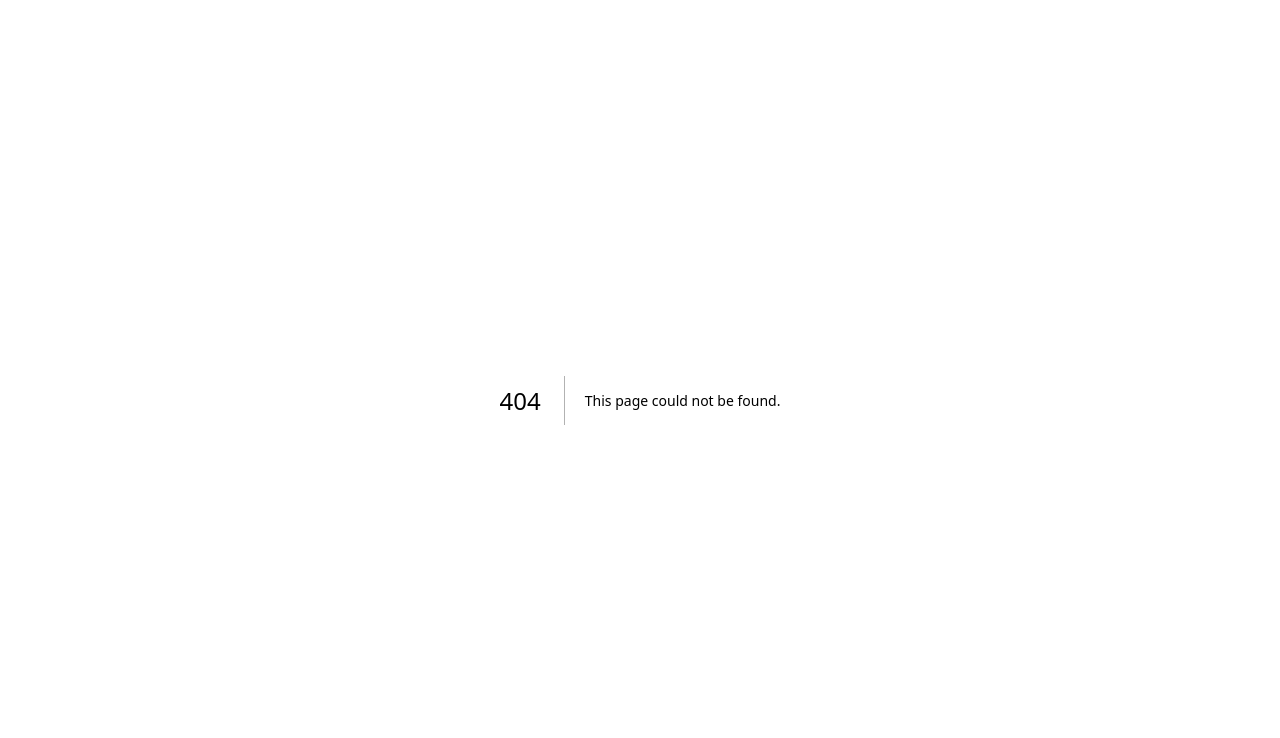
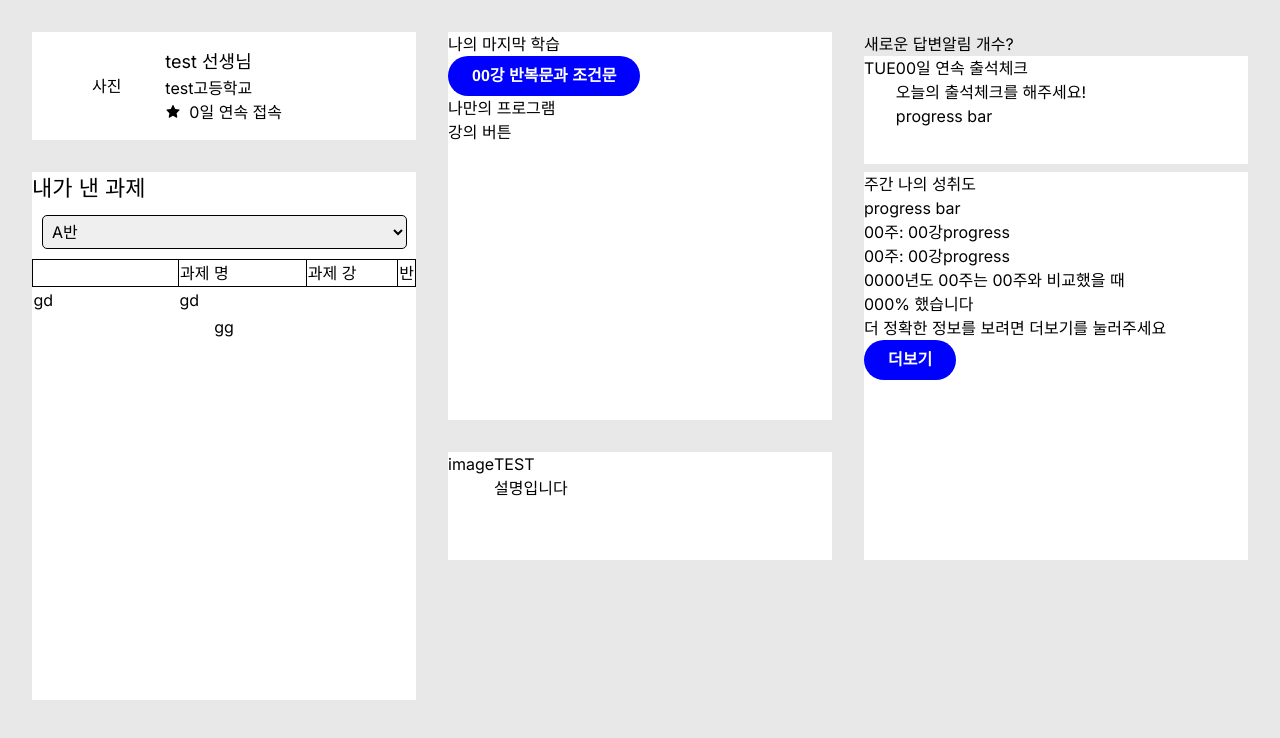
Before and after one commit to Geupjo-Hackathon/KoreanTiger-FE, a Next.js app: page /teacher in a window 1280 px wide. Before the commit this address had no page. Shown: the top 738 px of the page. Built offline with nearby package versions, Linux system fonts and the light colour scheme.

Commit message:
feature :: 선생님 페이지 작업 중

```diff
--- a/package.json
+++ b/package.json
@@ -21,6 +21,7 @@
     "react": "18.2.0",
     "react-dom": "18.2.0",
     "react-icons": "^4.11.0",
+    "styled-components": "^6.0.8",
     "typescript": "5.2.2"
   },
   "devDependencies": {
--- /dev/null
+++ b/src/app/teacher/page.js
@@ -0,0 +1,35 @@
+"use client";
+import Profile from "@/components/common/profile/Profile";
+import Learning from "@/components/student/main/Learning";
+import Alert from "@/components/common/alert/Alert";
+import Attendance from "@/components/student/main/Attendance";
+import Ranking from "@/components/teacher/main/Ranking";
+import Progress from "@/components/student/main/Progress";
+import Timeline from "@/components/student/main/Timeline";
+import Test from "@/components/student/main/Test";
+
+export default function Home() {
+    return (
+        <div className="grid grid-cols-3 grid-rows-5 gap-0 max-h-screen min-w-screen p-4">
+            <div className="col-span-1 row-span-1 flex p-4">
+                <Profile />
+            </div>
+            <div className="col-span-1 row-span-3 p-4">
+                <Learning />
+            </div>
+            <div className="col-span-1 row-span-1 p-4">
+                <Alert />
+                <Attendance />
+            </div>
+            <div className="col-span-1 row-span-4 p-4">
+                <Ranking />
+            </div>
+            <div className="col-span-1 row-span-3 p-4">
+                <Progress />
+            </div>
+            <div className="col-span-1 row-span-1 flex flex-row p-4">
+                <Test />
+            </div>
+        </div>
+    );
+}
--- a/src/components/common/buttons/button/Button.js
+++ b/src/components/common/buttons/button/Button.js
@@ -1,20 +1,8 @@
+import React from "react";
 import Link from "next/link";
+import { StyledButton } from "./style";
 
-import * as Styled from "./style";
-
-/*
-공통 버튼 컴포넌트
-*/
-
-/**
- * @param {xs || sm || md} buttonProps.sizeStyles - 버튼 사이즈
- * @param {pink || hotPink || blue || violet || jade} buttonProps.height - 버튼 높이
- * @param {boolean=} buttonProps.disabled - disabled
- * @param {'button' | 'submit' | 'reset'=} buttonProps.type - type
- */
-
-export default function Button({ buttonProps }) {
-  const {
+export default function Button({
   sizeStyles,
   themeStyle,
   disabled,
@@ -24,34 +12,33 @@ export default function Button({ buttonProps }) {
   target,
   buttonName,
   style,
-  } = buttonProps;
-
+}) {
   if (href) {
     return (
-      <Link href={href} target={target} passHref>
-        <Styled.Button
+      <Link href={href} passHref>
+        <StyledButton
           style={style}
           sizeStyles={sizeStyles}
-          themeStyle={themeStyle}
+          colorTheme={themeStyle}
           disabled={disabled}
           onClick={onClick}
           type={type}
         >
           {buttonName}
-        </Styled.Button>
+        </StyledButton>
       </Link>
     );
   }
   return (
-    <Styled.Button
+    <StyledButton
       style={style}
       sizeStyles={sizeStyles}
-      themeStyle={themeStyle}
+      colorTheme={themeStyle}
       disabled={disabled}
       onClick={onClick}
       type={type}
     >
       {buttonName}
-    </Styled.Button>
+    </StyledButton>
   );
 }
--- a/src/components/common/buttons/button/style.js
+++ b/src/components/common/buttons/button/style.js
@@ -1,4 +1,4 @@
-import { theme, styled, css } from "twin.macro";
+import styled, { css } from "styled-components";
 
 /**
  * 버튼 기본 스타일
@@ -29,111 +29,60 @@ export const sizeStyles = {
     min-width: 20px;
     height: 20px;
     padding: 0 10px;
-    font: ${theme`typography.medium_12`};
+    font-size: 12px;
   `,
   sm: css`
     width: auto;
     min-width: 30px;
     height: 30px;
     padding: 0 10px;
-    font: ${theme`typography.medium_15`};
+    font-size: 15px;
   `,
   md: css`
     width: auto;
     min-width: 40px;
     padding: 0 10px;
     height: 40px;
-    font: ${theme`typography.medium_15`};
+    font-size: 15px;
   `,
 };
 
 /**
- * 버튼스타일 (bg-color, border-color, font-color)
+ * 버튼 스타일 (bg-color, border-color, font-color)
  */
-const variantStyles = {
+export const variantStyles = {
   default: {
     pink: css`
-      background-color: ${theme`colors.pink_F6C8FB`};
-      color: ${theme`colors.basic_FFFFFF`};
+      background-color: #f6c8fb;
+      color: #ffffff;
       &:hover {
-        background-color: ${theme`colors.hover_FEF3FF`};
-        color: ${theme`colors.basic_000000`};
+        background-color: #fef3ff;
+        color: #000000;
       }
-
       &:disabled {
-        background-color: ${theme`colors.dis_EEEEEE`};
-        color: ${theme`colors.dis_CCCCCC`};
-        pointer-events: none;
-      }
-    `,
-    hotPink: css`
-      background-color: ${theme`colors.hotpink_E784F2`};
-      color: ${theme`colors.basic_FFFFFF`};
-
-      &:hover {
-        background-color: ${theme`colors.hover_E5AFEB`};
-        color: ${theme`colors.basic_000000`};
-      }
-
-      &:disabled {
-        border-color: ${theme`colors.dis_EEEEEE`};
-        color: ${theme`colors.dis_CCCCCC`};
-        pointer-events: none;
-      }
-    `,
-    blue: css`
-      background-color: ${theme`colors.blue_718DF2`};
-      color: ${theme`colors.basic_FFFFFF`};
-
-      &:hover {
-        border-color: ${theme`colors.BCC6EC`};
-        color: ${theme`colors.basic_FFFFFF`};
-      }
-
-      &:disabled {
-        border-color: ${theme`colors.dis_EEEEEE`};
-        color: ${theme`colors.dis_CCCCCC`};
-        pointer-events: none;
-      }
-    `,
-    jade: css`
-      background-color: ${theme`colors.jade_84FCED`};
-      color: ${theme`colors.basic_FFFFFF`};
-
-      &:hover {
-        border-color: ${theme`colors.hover_C7EEE9`};
-        color: ${theme`colors.basic_FFFFFF`};
-      }
-
-      &:disabled {
-        border-color: ${theme`colors.dis_EEEEEE`};
-        color: ${theme`colors.dis_CCCCCC`};
-        pointer-events: none;
-      }
-    `,
-    violet: css`
-      background-color: ${theme`colors.violet_9740F6`};
-      color: ${theme`colors.basic_FFFFFF`};
-
-      &:hover {
-        border-color: ${theme`colors.hover_D9C3F1`};
-        color: ${theme`colors.basic_FFFFFF`};
-      }
-
-      &:disabled {
-        border-color: ${theme`colors.dis_EEEEEE`};
-        color: ${theme`colors.dis_CCCCCC`};
+        background-color: #eeeeee;
+        color: #cccccc;
         pointer-events: none;
       }
     `,
   },
+  hotPink: css`
+    background-color: #e784f2;
+    color: #ffffff;
+    &:hover {
+      background-color: #e5afeb;
+      color: #000000;
+    }
+    &:disabled {
+      border-color: #eeeeee;
+      color: #cccccc;
+      pointer-events: none;
+    }
+  `,
 };
 
-export const Button = styled.button`
-  /* base style */
+export const StyledButton = styled.button`
   ${buttonBaseStyle}
-  /* size Style */
   ${(props) => sizeStyles[props.size]}
-  /* variant Style */
-  ${(props) => variantStyles[props.colorTheme][props.variant]}
+  ${(props) => variantStyles.default[props.colorTheme]}
 `;
--- a/src/components/common/profile/Profile.js
+++ b/src/components/common/profile/Profile.js
@@ -1,9 +1,14 @@
-import React, { useEffect } from "react";
+import React, { useEffect, useState } from "react";
 import Image from "next/image";
 import { AiFillStar } from "react-icons/ai";
 import color from "@/tailwind-theme/color";
+import { usePathname } from "next/navigation";
+import StudentProfileProgress from "@/components/student/profile/StudentProfileProgress";
 
 const Profile = () => {
+  const username = "test";
+  const school = "test고등학교";
+
   // const getProfile = async () => {
   //   const response = await fetch(
   //     `${process.env.BASE_URL}/studentLMS/experience`
@@ -15,6 +20,13 @@ const Profile = () => {
   // useEffect(() => {
   //   getProfile();
   // }, []);
+  const [isStudent, setIsStudent] = useState(false);
+  const pathname = usePathname();
+  console.log(pathname);
+  console.log(isStudent);
+  useEffect(() => {
+    pathname.includes("/student") ? setIsStudent(true) : setIsStudent(false);
+  }, []);
 
   return (
     <div
@@ -26,20 +38,17 @@ const Profile = () => {
         {/* <Image src={} alt="프로필 이미지"/> */}
       </div>
       <div className="w-2/3 h-full flex flex-col">
-        <span className="text-lg">이름</span>
-        <div
-          className="w-full h-6 bg-gray-200 rounded-lg"
-          style={{ backgroundColor: "gray" }}
-        >
-          <div
-            className="h-6 rounded-lg"
-            style={{ width: "45%", backgroundColor: "black" }}
-          ></div>
-        </div>
-        <div className="w-1/2 flex justify-between">
-          <span>레벨 LV</span>
-          <span>단계</span>
-        </div>
+        {isStudent ? (
+          <div>
+            <span className="text-lg">{username}</span>
+            <StudentProfileProgress />
+          </div>
+        ) : (
+          <div>
+            <span className="text-lg">{username} 선생님</span>
+            <div>{school}</div>
+          </div>
+        )}
         <div className="flex flex-row items-center">
           <AiFillStar className="text-base mr-2" onClick={() => getUsers()} />
           <p>0일 연속 접속</p>
--- a/src/components/common/wrapper/BasicWrapper.js
+++ b/src/components/common/wrapper/BasicWrapper.js
@@ -10,13 +10,13 @@ export default function BasicWrapper({ width, height, backgroundColor }) {
       case "babyPink":
         return setColorCode("#E784F2");
       case "blueSky":
-        return setColorCode("718DF2");
+        return setColorCode("#718DF2");
       case "jade":
         return setColorCode("#84FCED");
       case "violet":
         return setColorCode("#9740F6");
       default:
-        return etColorCode("#F6C8FB");
+        return setColorCode("#F6C8FB");
     }
   };
 
--- /dev/null
+++ b/src/components/teacher/ClassFilter.js
@@ -0,0 +1,10 @@
+import React from "react";
+
+export default function ClassFilter() {
+    return <div>
+        <select style={{width: '95%', border:'1px solid black', margin: '10px', padding: '5px', borderRadius: '5px'}}>
+            <option value={"value_here"}>A반</option>
+            <option value={"value_here"}>B반</option>
+        </select>
+    </div>;
+}
--- /dev/null
+++ b/src/components/teacher/SubjectList.js
@@ -0,0 +1,36 @@
+import React from "react";
+import ClassFilter from "./ClassFilter";
+import Button from "@/components/common/buttons/button";
+import { sizeStyles } from "../common/buttons/button/style";
+
+export default function SubjectList() {
+  return (
+    <div>
+      <ClassFilter />
+      <table>
+        <thead>
+          <tr>
+            <td style={{ width: "40%", border: "1px solid black" }}></td>
+            <td style={{ width: "35%", border: "1px solid black" }}>과제 명</td>
+            <td style={{ width: "35%", border: "1px solid black" }}>과제 강</td>
+            <td style={{ width: "10%", border: "1px solid black" }}>반</td>
+          </tr>
+        </thead>
+        <tbody>
+          <tr>
+            <td>gd</td>
+            <td>gd</td>
+          </tr>
+        </tbody>
+      </table>
+
+      <Button
+        sizeStyles="md"
+        colorTheme="pink"
+        disabled={false}
+        onClick={() => console.log("hi")}
+        buttonName={"gg"}
+      />
+    </div>
+  );
+}
--- /dev/null
+++ b/src/components/teacher/main/Learning.js
@@ -0,0 +1,20 @@
+import React from "react";
+import { Button } from "@/stories/Button";
+
+const Learning = () => {
+    return (
+        <div className="w-full h-full" style={{ backgroundColor: "white" }}>
+            <p>나의 마지막 학습</p>
+            <Button
+                primary={true}
+                backgroundColor="blue"
+                size="large"
+                label="00강 반복문과 조건문"
+            />
+            <p>나만의 프로그램</p>
+            <div>강의 버튼</div>
+        </div>
+    );
+};
+
+export default Learning;
--- /dev/null
+++ b/src/components/teacher/main/Ranking.js
@@ -0,0 +1,17 @@
+import React from "react";
+import SubjectList from "../SubjectList";
+
+const Ranking = () => {
+    return (
+        <div className="w-full h-full" style={{ backgroundColor: "white" }}>
+            <div className="flex flex-row">
+                <div style={{fontSize: "22px"}}>내가 낸 과제</div>
+            </div>
+            <div>
+                <SubjectList />
+            </div>
+        </div>
+    );
+};
+
+export default Ranking;
```
Also changed, not shown: 1 other file (tests, documents, lock files or other folders). Lines whose indentation alone changed are shown as unchanged.
